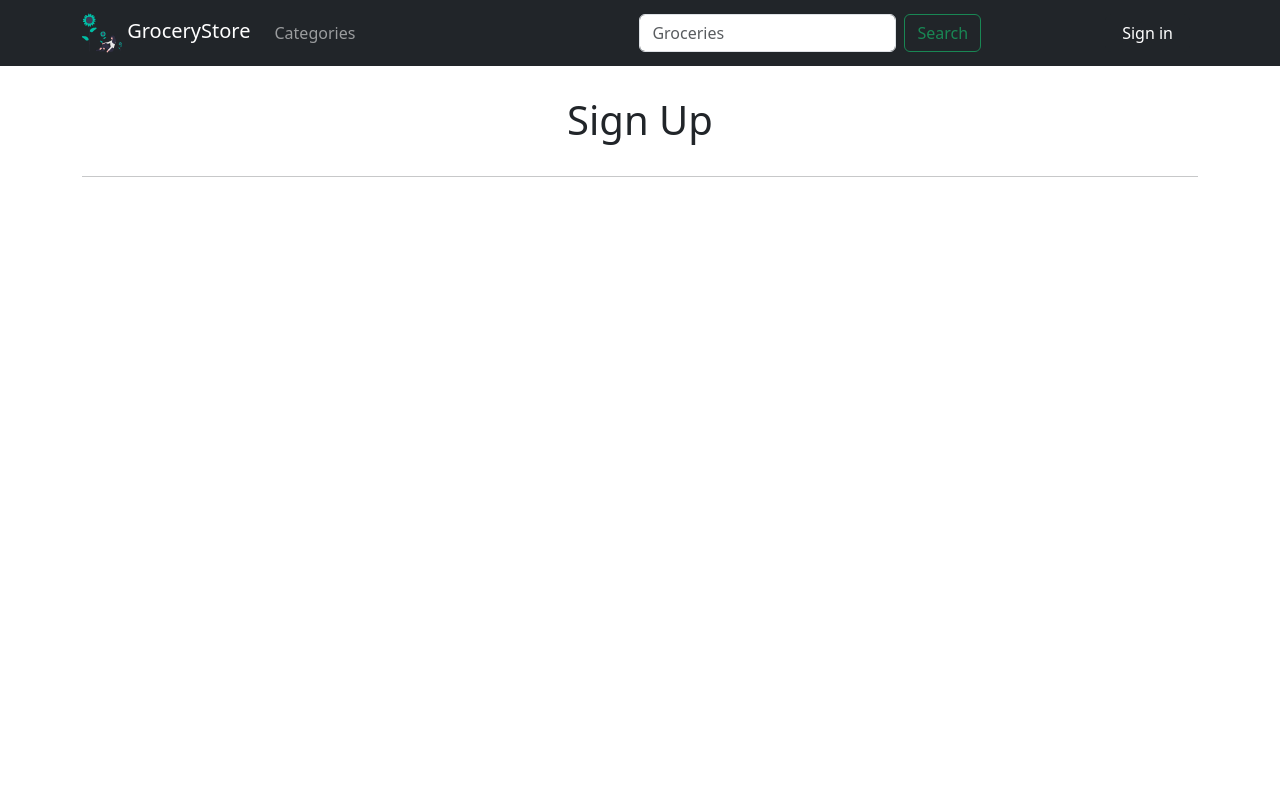
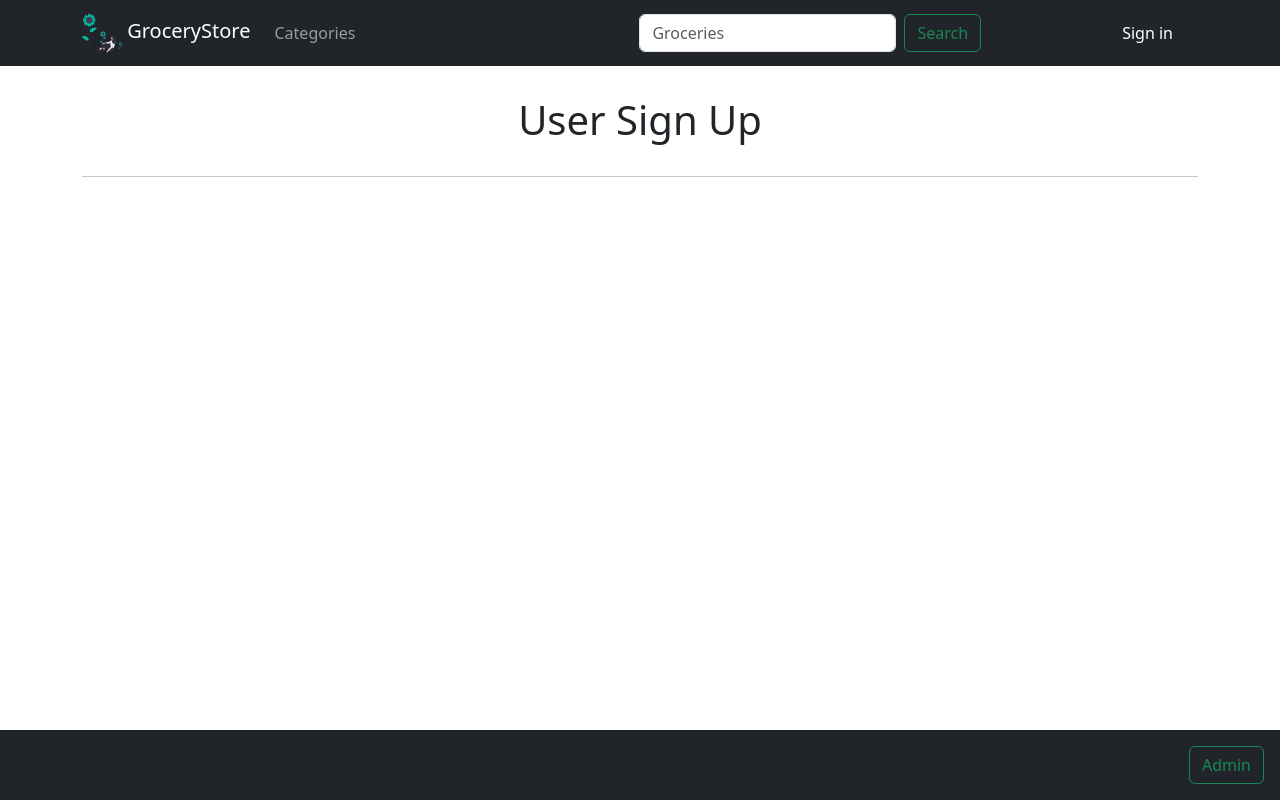
Before and after one commit to lakshyaBamne/GroceryStoreV1-MAD1, a Python web app: template GroceryStore/flaskr/templates/auth/signup.html in a window 1280 px wide. Run offline with Jinja, Linux system fonts and the light colour scheme; the template is opened without the code that fills it, so the values that code supplies are empty.

Commit message:
[#7] Made some changes to the frontend and added a footer containing admin login

```diff
--- a/GroceryStore/flaskr/admin/admin.py
+++ b/GroceryStore/flaskr/admin/admin.py
@@ -8,12 +8,12 @@ from flask import (
 
 from flaskr.admin import bp
 
-@bp.route("/admin", methods=["GET", "POST"])
-def admin():
+@bp.route("/admin/<username>", methods=["GET", "POST"])
+def admin(username):
     """
         Admin page handler
     """
     if request.method == "GET":
-        return render_template("admin/admin_index.html")
+        return render_template("admin/admin_index.html", username=username)
     elif request.method == "POST":
         pass
--- a/GroceryStore/flaskr/admin/admin_signin.py
+++ b/GroceryStore/flaskr/admin/admin_signin.py
@@ -34,7 +34,7 @@ def admin_signin():
             if db_data is None:
                 # an admin with the given username does not exist
                 flash(f"A user with the given username DOES NOT EXIST!! Try again.", "ERROR")
-                return render_template("auth/signin.html", form=form)
+                return render_template("admin/admin_signin.html", form=form)
             else:
                 # an Admin with the given username EXISTS in the database
 
@@ -42,7 +42,7 @@ def admin_signin():
                 correct_password = check_password_hash(db_data.password_hash, user_data['password'])
 
                 if correct_password:
-                    return redirect(url_for('admin.admin'))
+                    return redirect(url_for('admin.admin', username=username))
                 else:
                     flash(f"INCORRECT PASSWORD!! Try again.", "ERROR")
                     return redirect(url_for('admin.admin_signin'))
--- a/GroceryStore/flaskr/templates/auth/signup.html
+++ b/GroceryStore/flaskr/templates/auth/signup.html
@@ -14,9 +14,27 @@
 </div>
 {% endblock %}
 
+{% block navbar_options %}
+    <!-- Left links -->
+    <ul class="navbar-nav me-auto mb-2 mb-lg-0">
+        <li class="nav-item">
+            <a class="nav-link" href="#">Categories</a>
+        </li>
+    </ul>
+    <!-- Left links -->
+
+    {# Full-text search functionality for the products on the website #}
+    <div class="d-flex form-outline w-50">
+        <form action="#" method="#" class="d-flex">
+            <input class="form-control w-100 me-2" type="text" placeholder="Groceries">
+            <button class="btn btn-outline-success" type="submit">Search</button>
+        </form>
+    </div>
+{% endblock %}
+
 {% block content %}
     <h1 class="p-3">
-        Sign Up
+        User Sign Up
     </h1>
 
     <hr>
@@ -97,3 +115,12 @@
         </div>
     </form>
 {% endblock %}
+
+
+{% block footer_admin %}
+<div class="text-end p-3">
+    <a href="{{url_for('admin.admin_signin')}}" class="text-decoration-none btn btn-outline-success">
+        Admin
+    </a>
+</div>
+{% endblock %}
--- a/GroceryStore/flaskr/templates/base.html
+++ b/GroceryStore/flaskr/templates/base.html
@@ -28,21 +28,11 @@
             </button>
 
             <div class="collapse navbar-collapse" id="navbarNav">
-                <!-- Left links -->
-                <ul class="navbar-nav me-auto mb-2 mb-lg-0">
-                    <li class="nav-item">
-                        <a class="nav-link" href="#">Categories</a>
-                    </li>
-                </ul>
-                <!-- Left links -->
+                {# Options that appear on the left next to branding #}
+                {% block navbar_options %}
+                {% endblock %}
 
-                {# Full-text search functionality for the products on the website #}
-                <div class="d-flex form-outline w-50">
-                    <form action="#" method="#" class="d-flex">
-                        <input class="form-control w-100 me-2" type="text" placeholder="Groceries">
-                        <button class="btn btn-outline-success" type="submit">Search</button>
-                    </form>
-                </div>
+
 
                 {# Authentication options for the users #}
                 {% block user_auth %}
@@ -58,6 +48,13 @@
         {% endblock %}
     </div>
 
+    {# Footer for the main application which is always visible #}
+    <footer class="bg-dark fixed-bottom">
+        {% block footer_admin %}
+
+        {% endblock %}
+    </footer>
+
     {# CDN for Bootstrap-JavaScript and popper #}
     {# JavaScript should be added at the end of the html to make sure website loading is faster #}
     <script src="https://cdn.jsdelivr.net/npm/bootstrap@5.3.0/dist/js/bootstrap.bundle.min.js" integrity="sha384-9ndCyUaIbzAi2FUVXJi0CjmCapSmO7SnpJef0486qhLnuZ2cdeRhO02iuK6FUUVM" crossorigin="anonymous"></script>
```
Also changed, not shown: GroceryStore/flaskr/templates/admin/admin_index.html (+21 -3 lines), GroceryStore/flaskr/templates/admin/admin_signin.html (+23 -2 lines), GroceryStore/flaskr/templates/auth/signin.html (+27 -1 lines), GroceryStore/flaskr/templates/main/index.html (+25 -1 lines).
